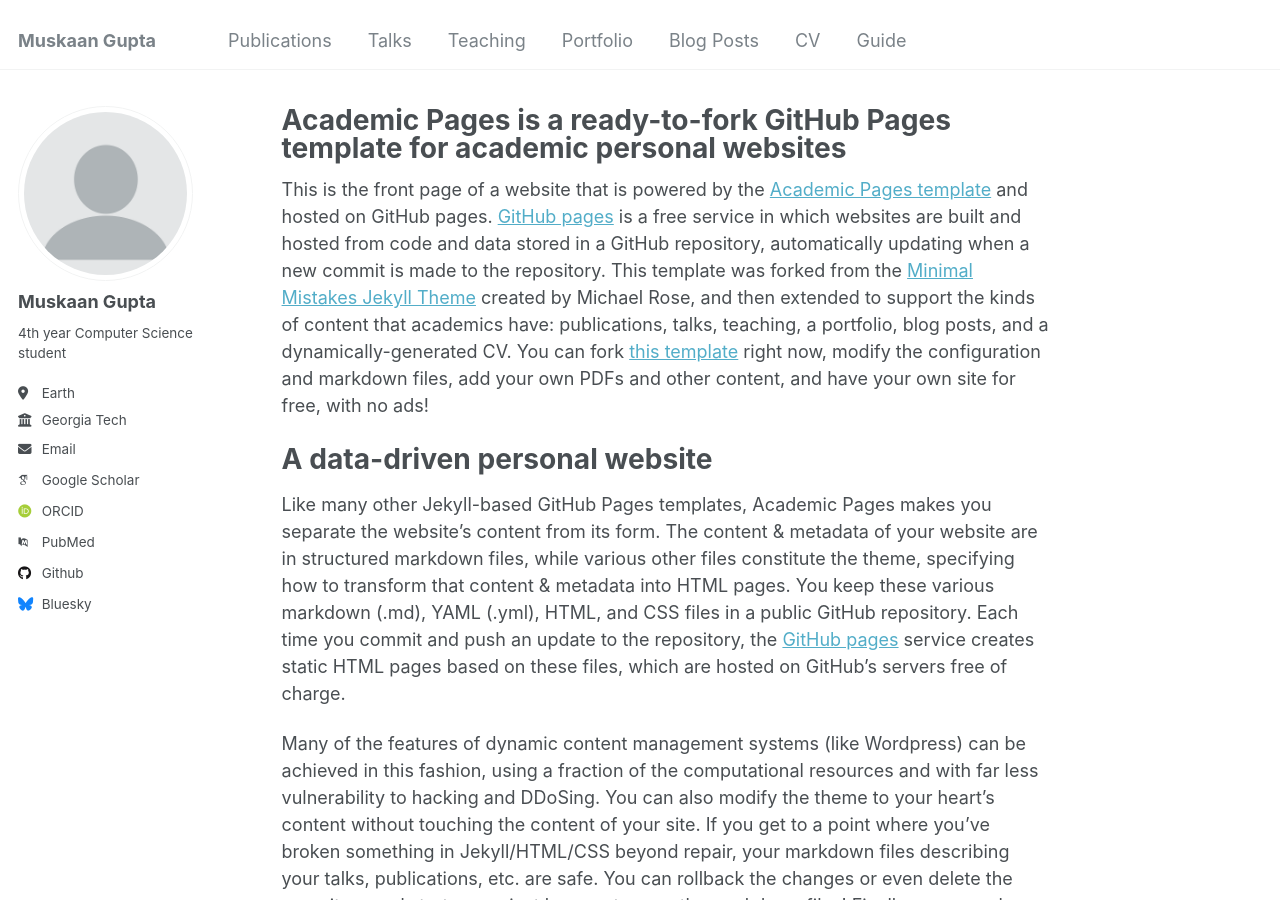
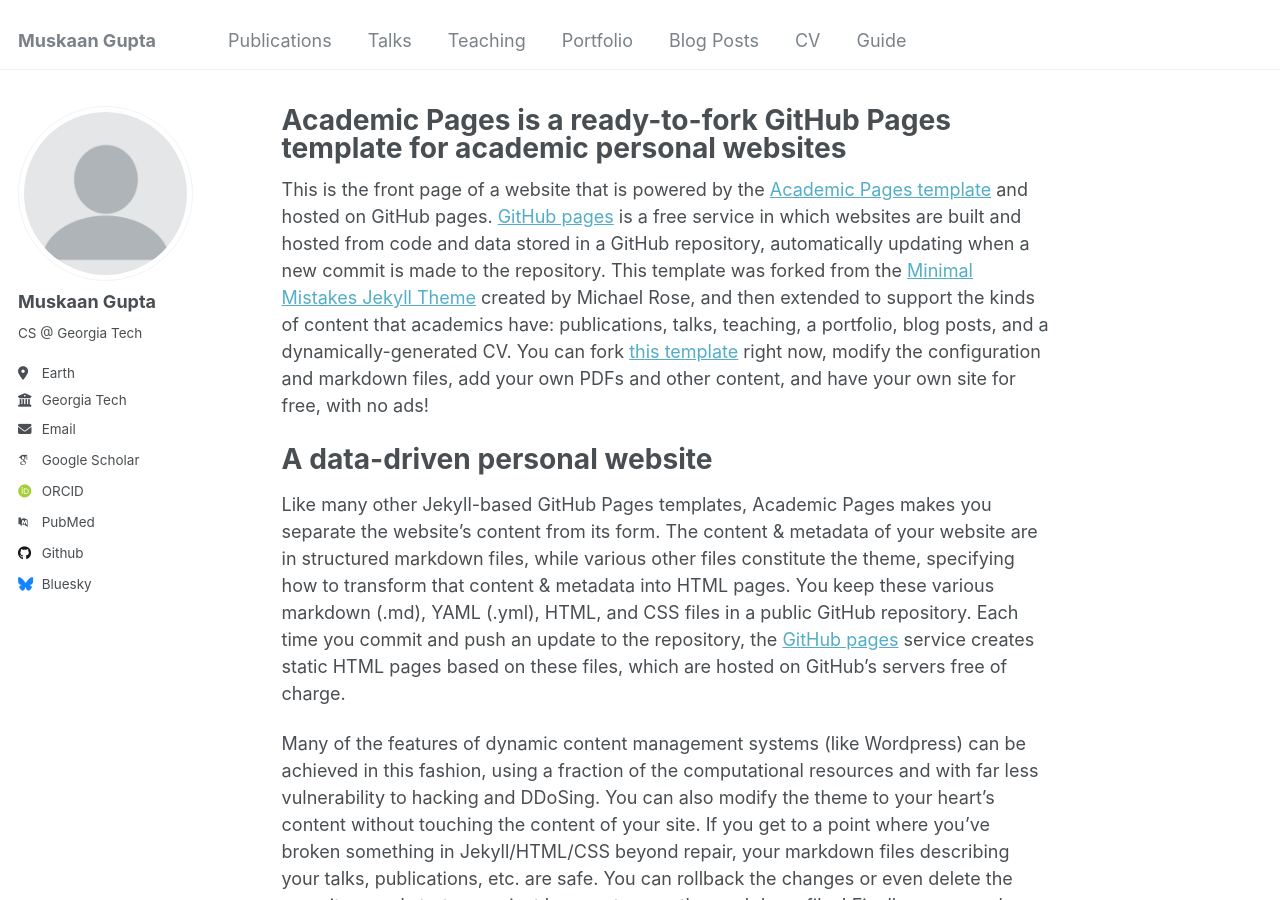
Before and after one commit to m-skaan/m-skaan.github.io, a Jekyll site: the page built from _pages/about.md, in a window 1280 px wide and 900 px high. Built offline with Jekyll 4.4.1, drawn with Linux system fonts in a browser that asks for light colours; some web fonts are replaced.

Commit message:
Update _config.yml

```diff
--- a/_config.yml
+++ b/_config.yml
@@ -24,7 +24,7 @@ author:
   avatar           : "profile.png"
   name             : "Muskaan Gupta"
   pronouns         : # example: "she/her"
-  bio              : "4th year Computer Science student"
+  bio              : "CS @ Georgia Tech"
   location         : "Earth"
   employer         : "Georgia Tech"
   uri              : # URL
```
